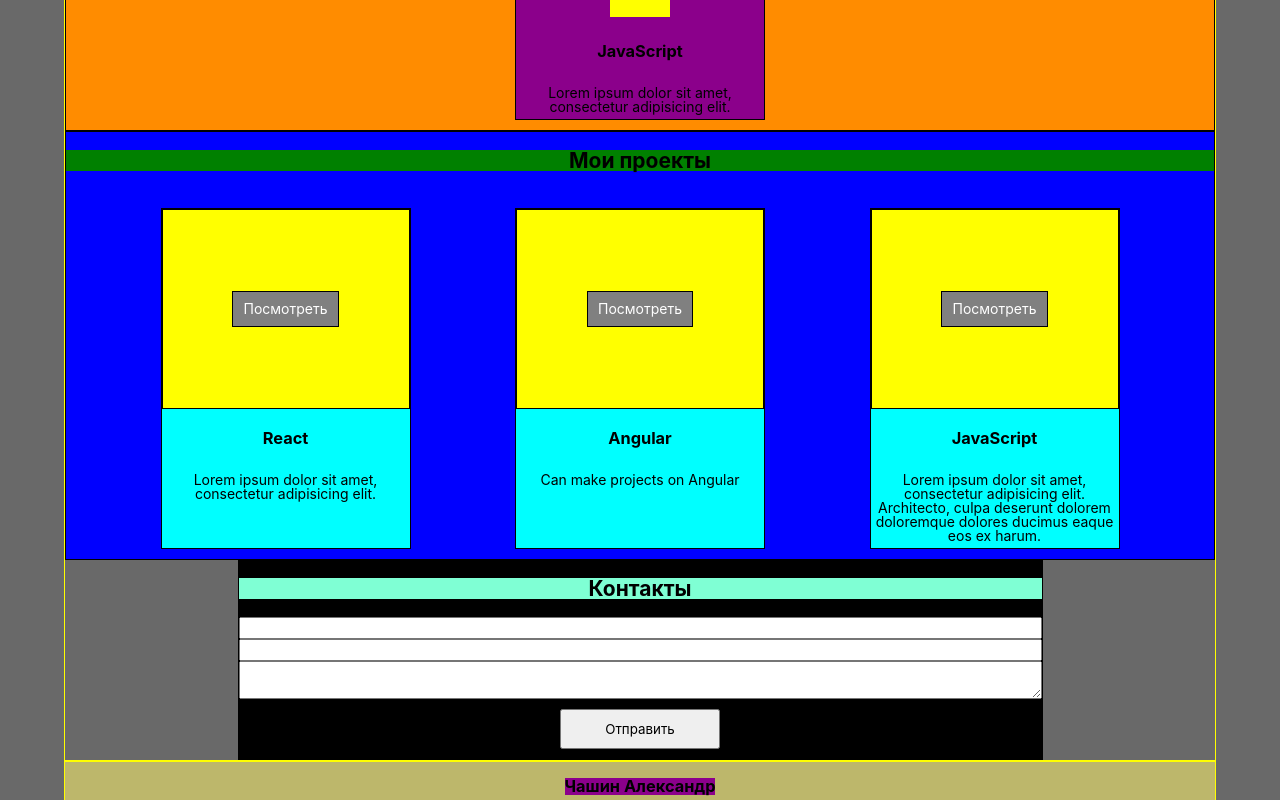
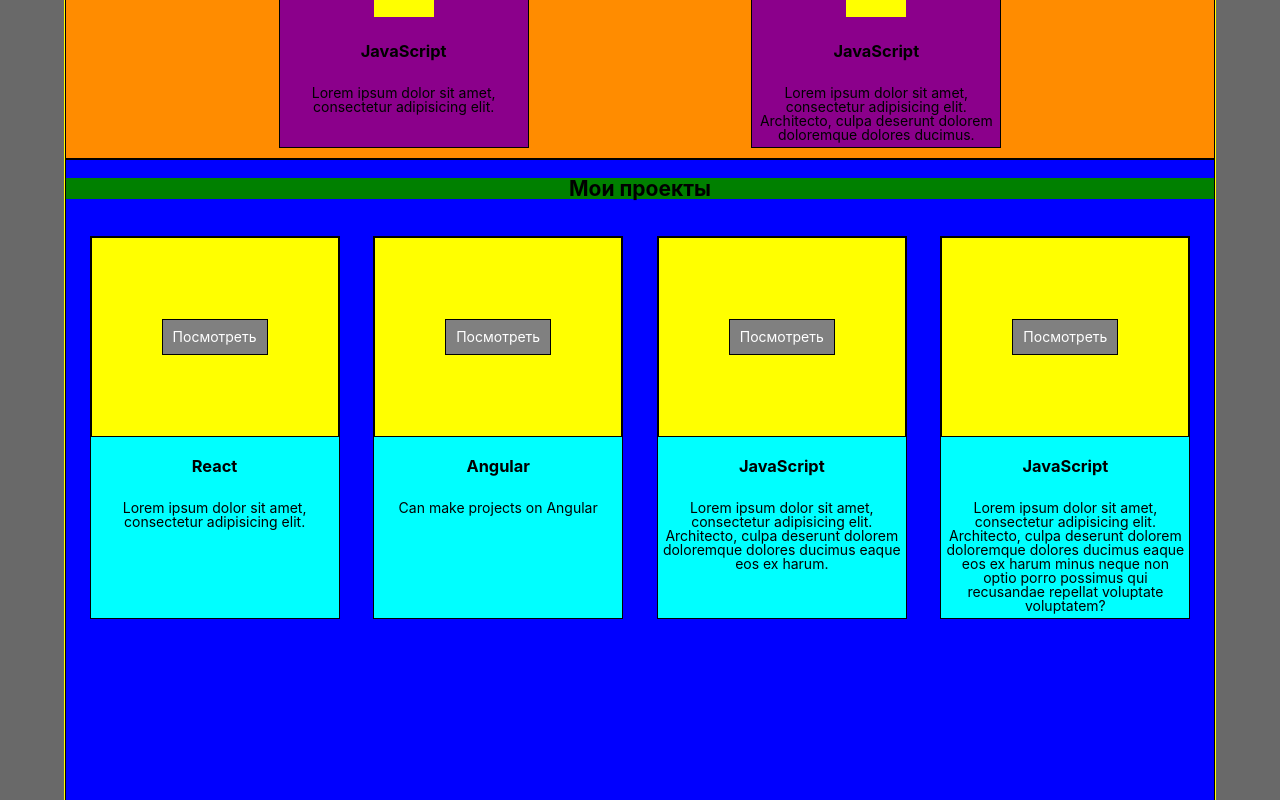
Before and after one commit to Crash2022/MyPortfolioApp, a React (Create React App) app: page / in a window 1280 px wide. Shown: the part 1280-2080 px from the top of the page. Built offline with nearby package versions, Linux system fonts and the light colour scheme.

Commit message:
part 2 started

```diff
--- a/src/components/Main/MainBlock2_Skills.tsx
+++ b/src/components/Main/MainBlock2_Skills.tsx
@@ -35,11 +35,11 @@ export const MainBlock2_Skills = () => {
         {
             id: v1(), icon: 'ICON', title: 'JavaScript',
             text: 'Lorem ipsum dolor sit amet, consectetur adipisicing elit.'
-        }/*,
+        },
         {id: v1(), icon: 'ICON', title: 'JavaScript',
             text: 'Lorem ipsum dolor sit amet, consectetur adipisicing elit. Architecto, culpa deserunt' +
                 ' dolorem doloremque dolores ducimus.'
-        }*/
+        }
     ]);
 
     return (
--- a/src/components/Main/MainBlock3.module.css
+++ b/src/components/Main/MainBlock3.module.css
@@ -1,7 +1,7 @@
 .mainBlock3 {
     display: flex;
     flex-direction: column;
-    /*min-height: 100vh;*/ /*блок по всей высоте*/
+    min-height: 100vh; /*блок по всей высоте*/
     background-color: blue;
     border: 1px solid black;
 }
--- a/src/components/Main/MainBlock3_Projects.tsx
+++ b/src/components/Main/MainBlock3_Projects.tsx
@@ -25,12 +25,12 @@ export const MainBlock3_Projects = () => {
             id: v1(), image: 'ICON', title: 'JavaScript',
             text: 'Lorem ipsum dolor sit amet, consectetur adipisicing elit. Architecto, ' +
                 'culpa deserunt dolorem doloremque dolores ducimus eaque eos ex harum.'
-        }/*,
+        },
         {id: v1(), image: 'ICON', title: 'JavaScript',
             text: 'Lorem ipsum dolor sit amet, consectetur adipisicing elit. Architecto, culpa deserunt ' +
                 'dolorem doloremque dolores ducimus eaque eos ex harum minus neque non optio porro possimus ' +
                 'qui recusandae repellat voluptate voluptatem?'
-        },
+        },/*
         {id: v1(), image: 'ICON', title: 'JavaScript',
             text: 'Lorem ipsum dolor sit amet, consectetur adipisicing elit.'
         },
```
